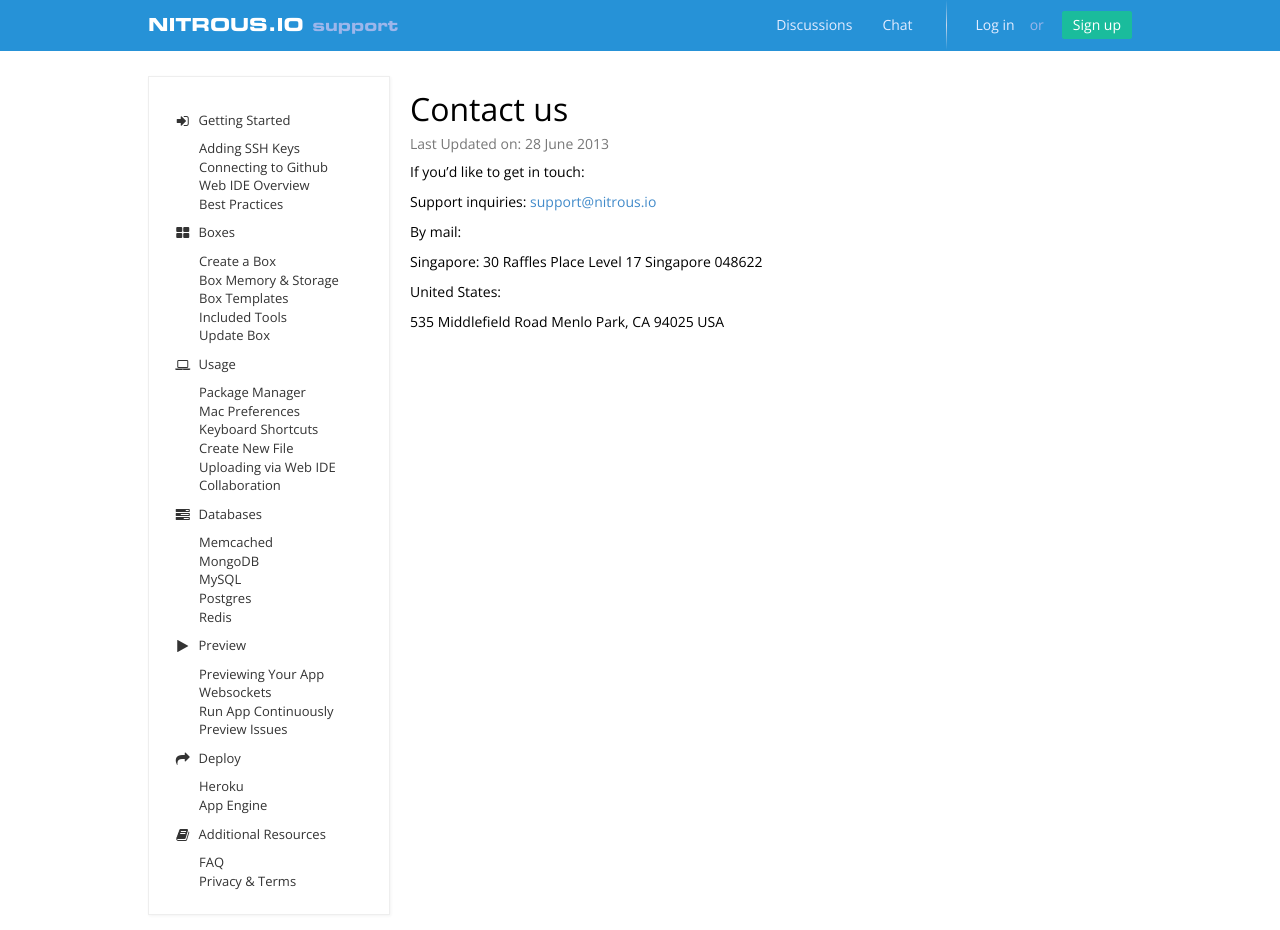
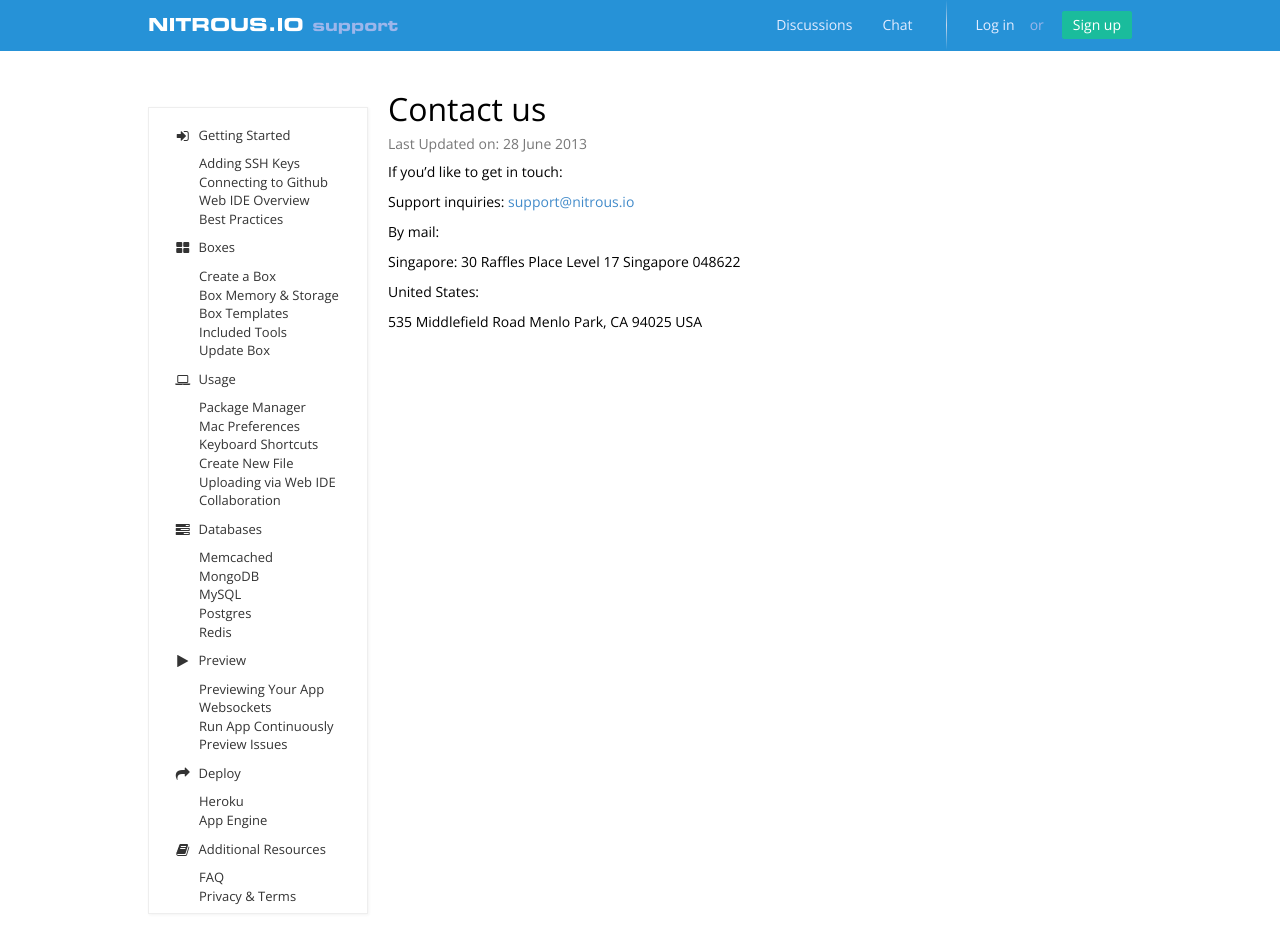
Before and after one commit to pkallberg/help.nitrous.io, a Jekyll site: the page built from _posts/2013-06-28-contact-us.md, in a window 1280 px wide. Built offline with Jekyll 4.4.1, drawn with Linux system fonts in a browser that asks for light colours; comment, search, counter and statistics services are not loaded.

Commit message:
adjusted sidebar properties

```diff
--- a/_layouts/article.html
+++ b/_layouts/article.html
@@ -3,8 +3,8 @@
 {% include head.html %}
   <div class="container">
     {% include search.html %}
-    <div class="sidebar menu">
-      <div class="box">
+    <div class="sidebar">
+      <div class="box menu">
         {% include menu.html %}
       </div>
     </div>
--- a/index.html
+++ b/index.html
@@ -8,7 +8,7 @@
 	</div>
 </div>
 <div class="articles index-main">
-	<h4 class="topic">New to Nitrous.IO? View our <a href="/getting-started/" class="btn btn-success">Getting started</a> guide.</h4>
+	<h4 class="topic">New to Nitrous.IO?  View our <a href="/getting-started/" class="btn btn-success">Getting started</a> guide.</h4>
 	<h4>Introduction Resources</h4>
 	<div class="category-index">
 		<ul class="menu-item">
```
